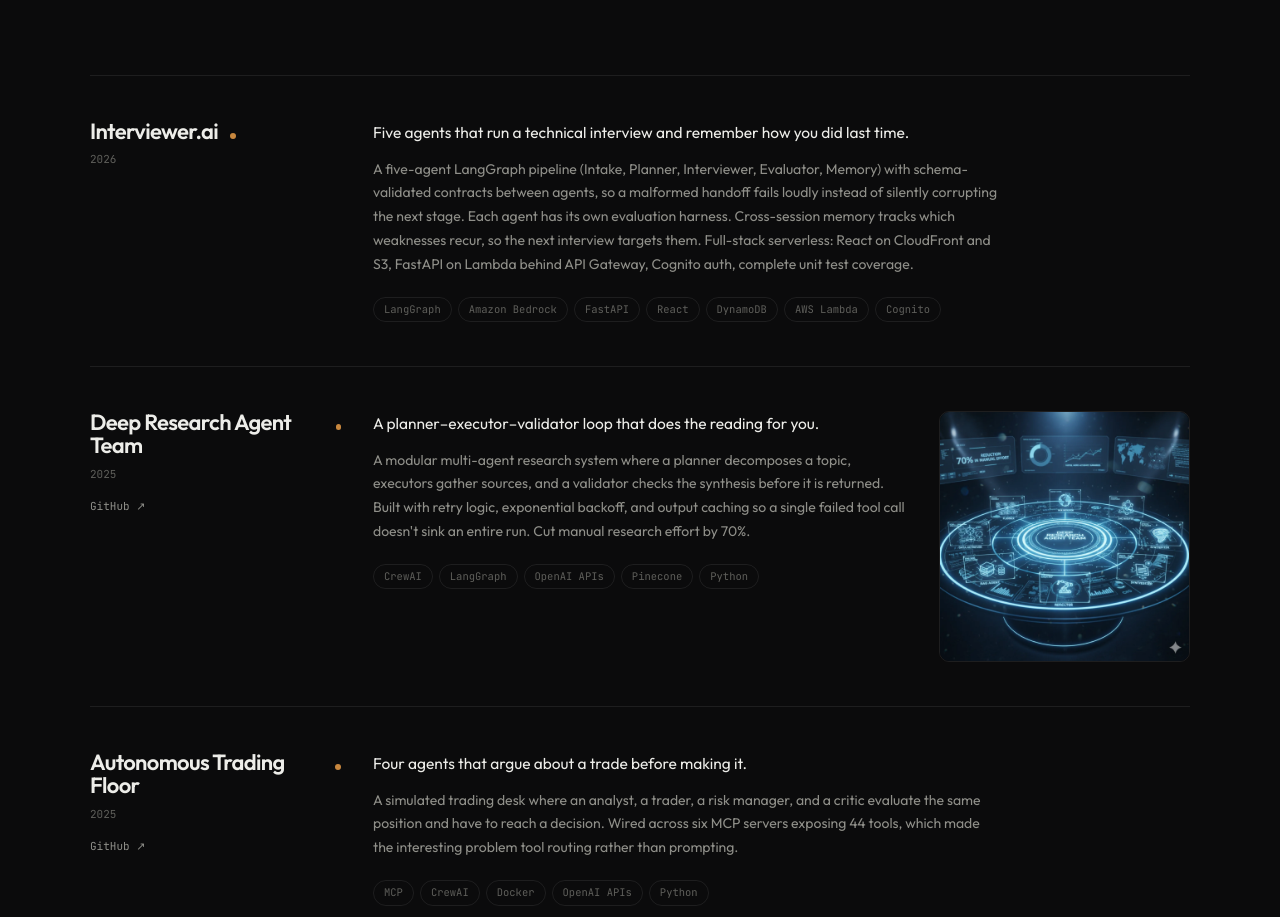
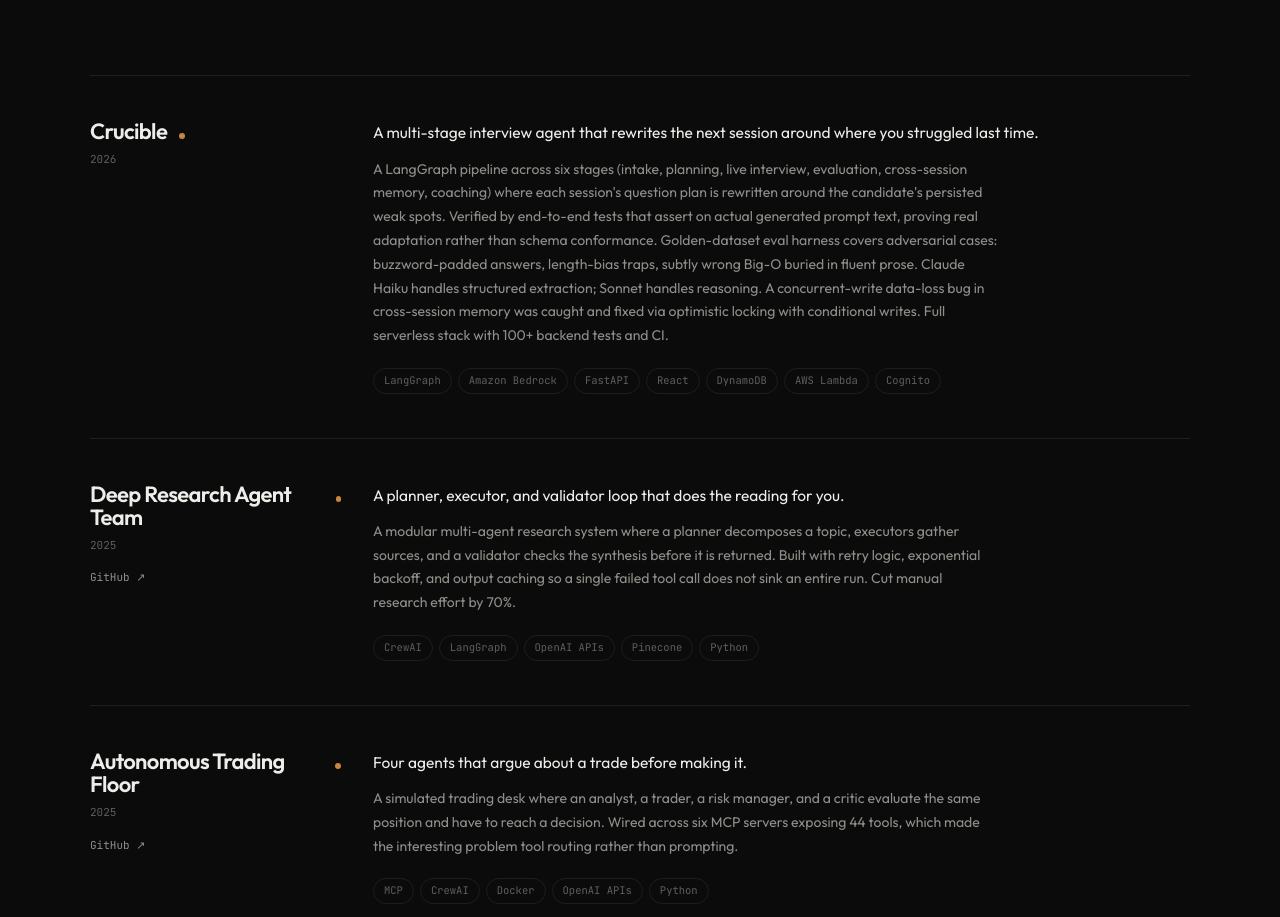
Before and after one commit to karthikreddyyalala/portfolio1, a Next.js app: page / in a window 1280 px wide. Shown: the part 7059-7976 px from the top of the page. Built offline with nearby package versions, Linux system fonts and the light colour scheme.

Commit message:
feat: replace Interviewer.ai with Crucible; remove Deep Research image

```diff
--- a/src/content/projects.ts
+++ b/src/content/projects.ts
@@ -13,11 +13,11 @@
 
 export const projects: Project[] = [
   {
-    id: "interviewer-ai",
-    title: "Interviewer.ai",
+    id: "crucible",
+    title: "Crucible",
     year: "2026",
-    tagline: "Five agents that run a technical interview and remember how you did last time.",
-    body: "A five-agent LangGraph pipeline (Intake, Planner, Interviewer, Evaluator, Memory) with schema-validated contracts between agents, so a malformed handoff fails loudly instead of silently corrupting the next stage. Each agent has its own evaluation harness. Cross-session memory tracks which weaknesses recur, so the next interview targets them. Full-stack serverless: React on CloudFront and S3, FastAPI on Lambda behind API Gateway, Cognito auth, complete unit test coverage.",
+    tagline: "A multi-stage interview agent that rewrites the next session around where you struggled last time.",
+    body: "A LangGraph pipeline across six stages (intake, planning, live interview, evaluation, cross-session memory, coaching) where each session's question plan is rewritten around the candidate's persisted weak spots. Verified by end-to-end tests that assert on actual generated prompt text, proving real adaptation rather than schema conformance. Golden-dataset eval harness covers adversarial cases: buzzword-padded answers, length-bias traps, subtly wrong Big-O buried in fluent prose. Claude Haiku handles structured extraction; Sonnet handles reasoning. A concurrent-write data-loss bug in cross-session memory was caught and fixed via optimistic locking with conditional writes. Full serverless stack with 100+ backend tests and CI.",
     tech: ["LangGraph", "Amazon Bedrock", "FastAPI", "React", "DynamoDB", "AWS Lambda", "Cognito"],
     featured: true,
   },
@@ -25,10 +25,9 @@
     id: "deep-research",
     title: "Deep Research Agent Team",
     year: "2025",
-    tagline: "A planner–executor–validator loop that does the reading for you.",
-    body: "A modular multi-agent research system where a planner decomposes a topic, executors gather sources, and a validator checks the synthesis before it is returned. Built with retry logic, exponential backoff, and output caching so a single failed tool call doesn't sink an entire run. Cut manual research effort by 70%.",
+    tagline: "A planner, executor, and validator loop that does the reading for you.",
+    body: "A modular multi-agent research system where a planner decomposes a topic, executors gather sources, and a validator checks the synthesis before it is returned. Built with retry logic, exponential backoff, and output caching so a single failed tool call does not sink an entire run. Cut manual research effort by 70%.",
     tech: ["CrewAI", "LangGraph", "OpenAI APIs", "Pinecone", "Python"],
-    image: "/images/projects/deep-research-team.webp",
     github: "https://github.com/karthikreddyyalala/Deep-Research-Agent-Team-",
     featured: true,
   },
```
